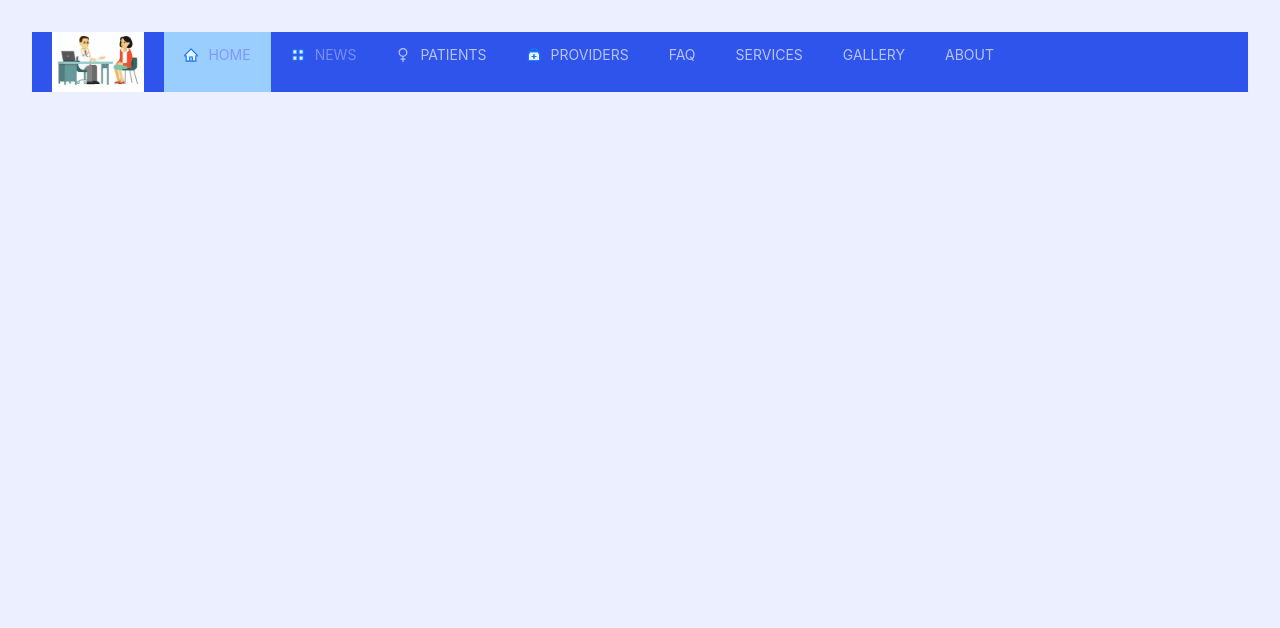
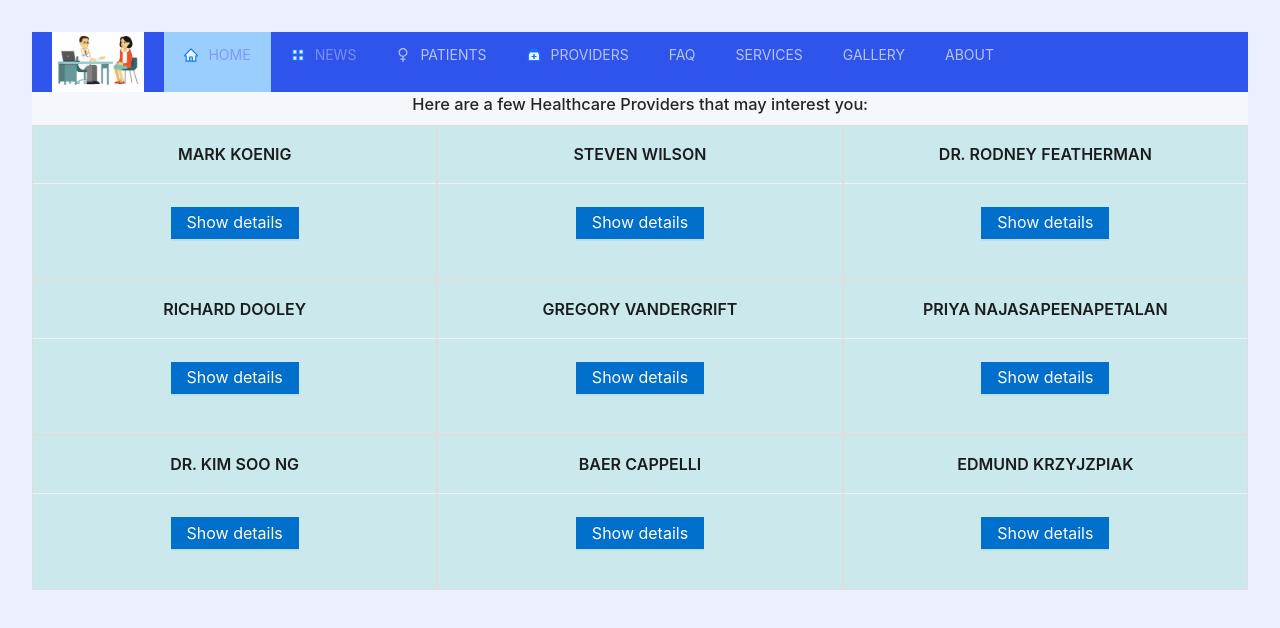
Before and after one commit to redasysinc/rantikore, a React (Vite) app: page /rantikore/search in a window 1280 px wide. Shown: the top 628 px of the page. Built offline with nearby package versions, Linux system fonts and the light colour scheme.

Commit message:
almost there....

```diff
--- a/src/App.tsx
+++ b/src/App.tsx
@@ -25,8 +25,9 @@ function App() {
             <Site>
                 <BrowserRouter>
                     <Routes>
-                        <Route path={'/providers'} element={<Providers/>} />
-                        <Route path={'/search'} element={<Providers/>} />
+                        <Route exact path={'/rantikore/providers'} element={<Providers/>} />
+                        <Route exact path={'/rantikore/search'} element={<Providers/>} />
+                        <Route exact path={'/rantikore'} element={<Home/>} />
                         <Route path={'/'} element={<Home/>} />
                     </Routes>
                 </BrowserRouter>
```
Also changed, not shown: 4 other files (tests, documents, lock files or other folders).
